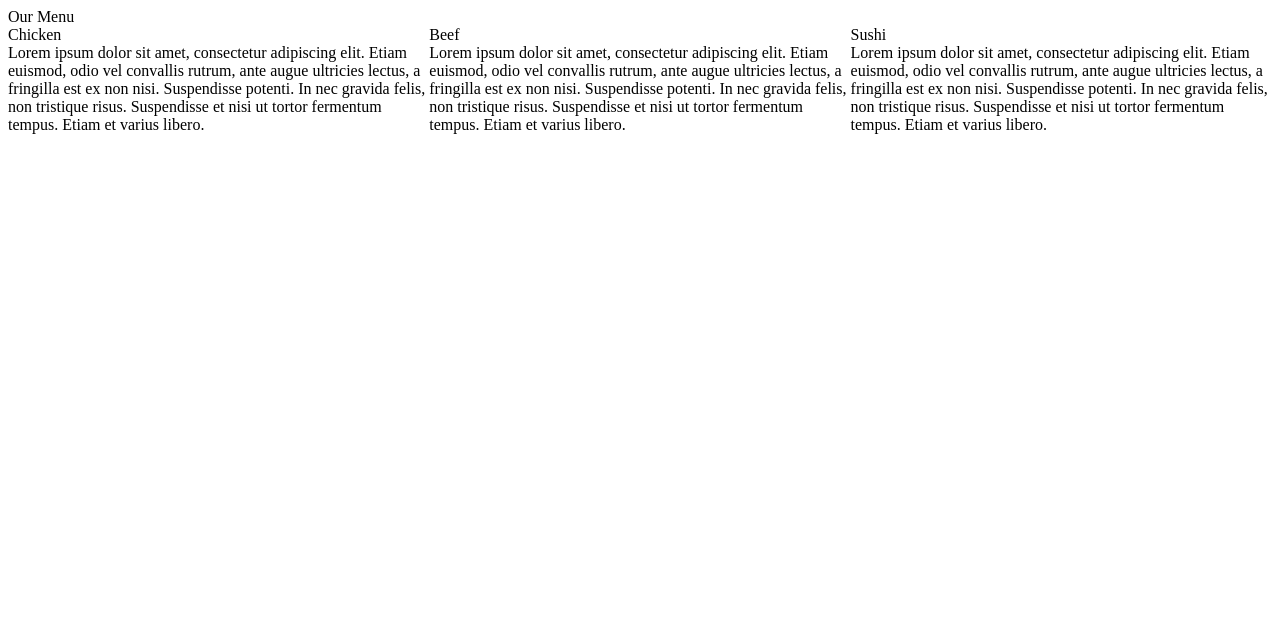
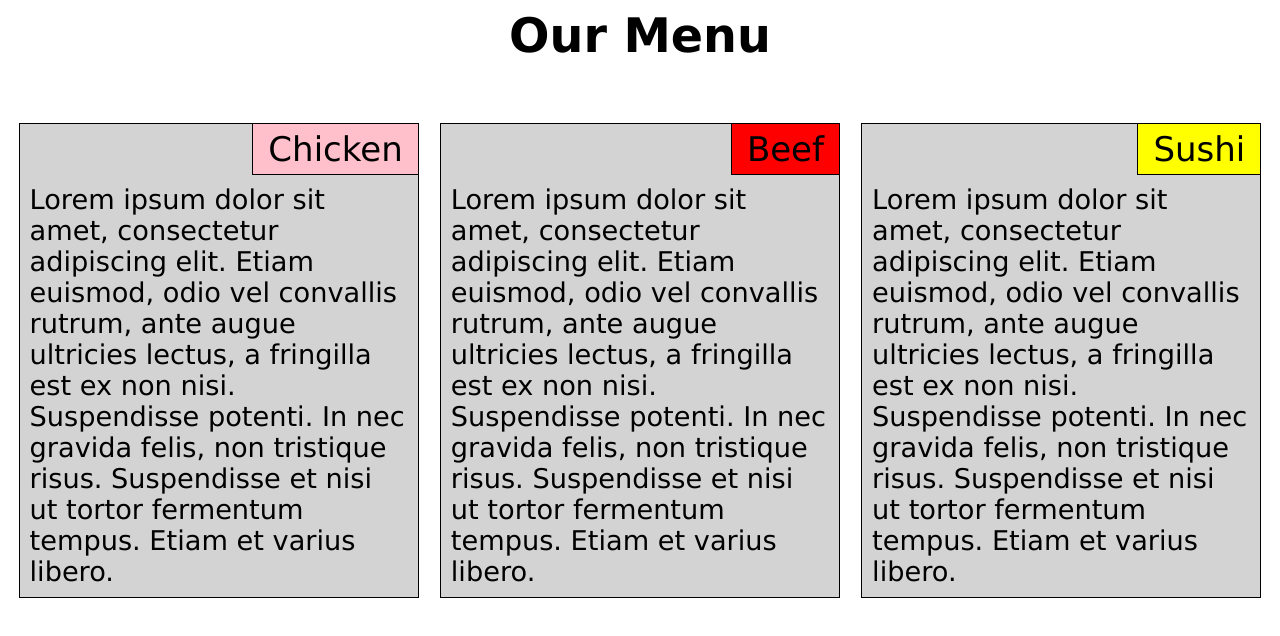
Before and after one commit to shashank1223/coursera-test1, a plain HTML site: page index.html in a window 1280 px wide. Drawn offline with Linux system fonts and the light colour scheme.

Commit message:
my first project

```diff
--- a/index.html
+++ b/index.html
@@ -3,7 +3,7 @@
 <meta charset="utf-8">
 <meta name="viewport" content="width=device-width, initial-scale=1.0">
 <title>Assignment Solution for Module 2</title>
-<link rel="stylesheet" href="css/mystyle.css">
+<link rel="stylesheet" href="mystyle.css">
 <style>
 *
 {
@@ -36,6 +36,11 @@ float: left;
 }
 .col-md-6
 {
+
+
+
+
+
 width: 50%;
 }
 .col-md-12
@@ -58,7 +63,7 @@ body {
 	<div class="menu">Our Menu</div>
 	<div class="row">
 			<div class="col-lg-4 col-md-6">
-				<div  class="divi">
+				<div id="container" class="divi">
 				<div id="item" class="itemchicken">
 				Chicken
 				</div>
--- /dev/null
+++ b/mystyle.css
@@ -0,0 +1,45 @@
+body {
+position: relative;
+font-size: 170%;
+font-family: Verdana, sans-serif;
+}
+
+.menu {
+	text-align: center;
+	font-size: 175%;
+	font-weight: bold;
+}
+
+.divi {
+	width: 95%;
+	border: 1px solid black;
+	margin-left: auto;
+	margin-right: auto;
+	margin-top: 60px;
+}
+
+#item {
+	position: absolute;
+	right: 0px;
+	border-left: 1px solid black;
+	border-bottom: 1px solid black;
+	padding: 5px 15px 5px 15px;
+	font-size: 125%;
+}
+
+.itemchicken {
+	background-color: pink;
+}
+
+.itembeef {
+	background-color: red;
+}
+
+.itemshushi {
+	background-color: yellow;
+}
+
+#content {
+	padding: 60px 10px 10px;
+	background-color: lightgrey;
+}
```
